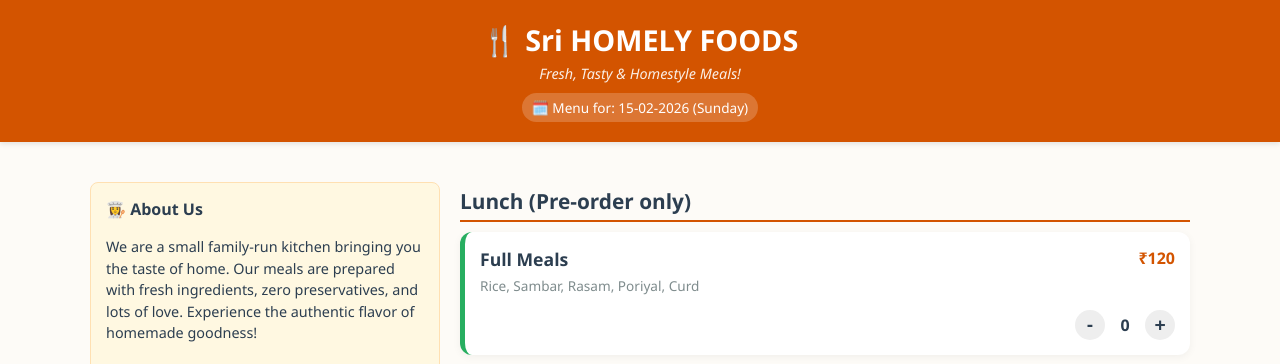
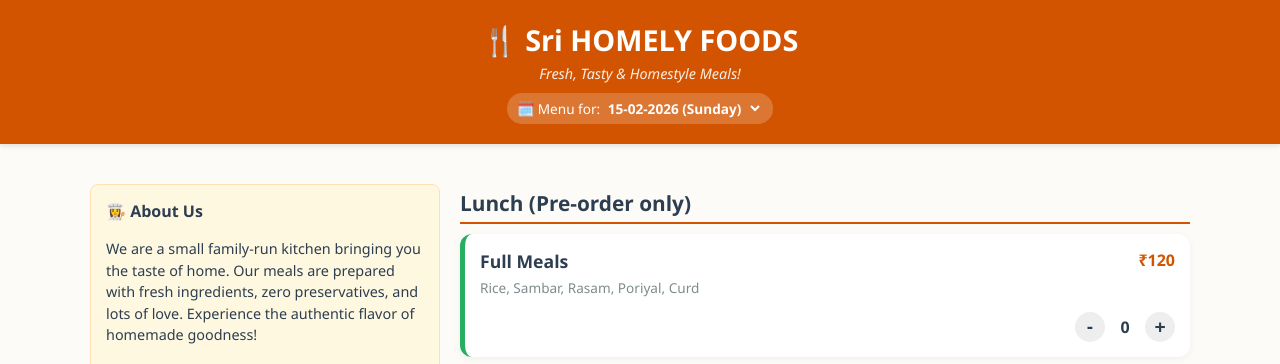
Before and after one commit to lavanyadeepak/srihomefoods, a plain HTML site: page index.html in a window 1280 px wide. Shown: the top 364 px of the page. Drawn offline with Linux system fonts and the light colour scheme.

Commit message:
support for multiple dates

```diff
--- a/assets/data/menu.json
+++ b/assets/data/menu.json
@@ -1,5 +1,7 @@
 {
   "phoneNumber": "918281575389",
+  "menus": [
+    {
       "date": "15-02-2026 (Sunday)",
       "categories": [
         {
@@ -31,4 +33,57 @@
           ]
         }
       ]
+    },
+    {
+      "date": "16-02-2026 (Monday)",
+      "categories": [
+        {
+          "title": "Breakfast (Available from 7:00 AM)",
+          "items": [
+            {
+              "id": 201,
+              "name": "Idly (4 nos)",
+              "desc": "With Chutney & Sambar",
+              "price": 60
+            },
+            {
+              "id": 202,
+              "name": "Rava Khichadi",
+              "desc": "With Chutney & Sambar",
+              "price": 60
             }
+          ]
+        },
+        {
+          "title": "Lunch",
+          "items": [
+            {
+              "id": 203,
+              "name": "Avarakkai Poricha Kuzhambu",
+              "desc": "Serves 2",
+              "price": 60
+            },
+            {
+              "id": 204,
+              "name": "Tomato Rasam",
+              "desc": "Serves 2",
+              "price": 60
+            },
+            {
+              "id": 205,
+              "name": "Chow chow Kootu",
+              "desc": "Serves 2",
+              "price": 60
+            },
+            {
+              "id": 206,
+              "name": "Beetroot Poriyal",
+              "desc": "Serves 2",
+              "price": 60
+            }
+          ]
+        }
+      ]
+    }
+  ]
+}
--- a/assets/scripts/scripts.js
+++ b/assets/scripts/scripts.js
@@ -1,6 +1,7 @@
     // --- Configuration ---
     let phoneNumber = "";
     let menuDate = "";
+    let allMenus = [];
 
     // Flattened list for logic
     let menuItems = [];
@@ -11,6 +12,7 @@
     // Initialize
     async function init() {
         const menuContainer = document.getElementById('menu-list');
+        const dateBadge = document.querySelector('.date-badge');
 
         try {
             const response = await fetch('./assets/data/menu.json');
@@ -18,11 +20,56 @@
             const data = await response.json();
 
             phoneNumber = data.phoneNumber;
-            menuDate = data.date;
-            document.querySelector('.date-badge').innerText = `🗓️ Menu for: ${menuDate}`;
-            menuContainer.innerHTML = ''; // Clear loading
+            allMenus = data.menus;
 
-            data.categories.forEach(category => {
+            // Setup Date Dropdown
+            dateBadge.innerHTML = '<span>🗓️ Menu for: </span>';
+            const dateSelect = document.createElement('select');
+            dateSelect.id = 'date-select';
+
+            // Logic to auto-select today's date
+            let initialIndex = 0;
+            const today = new Date();
+            const todayStr = `${String(today.getDate()).padStart(2, '0')}-${String(today.getMonth() + 1).padStart(2, '0')}-${today.getFullYear()}`;
+
+            allMenus.forEach((menu, index) => {
+                const option = document.createElement('option');
+                option.value = index;
+                option.innerText = menu.date;
+                dateSelect.appendChild(option);
+
+                if (menu.date.startsWith(todayStr)) {
+                    initialIndex = index;
+                }
+            });
+
+            dateSelect.value = initialIndex;
+            dateSelect.addEventListener('change', (e) => renderMenu(e.target.value));
+            dateBadge.appendChild(dateSelect);
+
+            // Render first menu
+            renderMenu(initialIndex);
+
+        } catch (e) {
+            console.error(e);
+            menuContainer.innerHTML = '<div style="text-align:center; color:red;">Failed to load menu.</div>';
+        }
+    }
+
+    function renderMenu(index) {
+        const menuContainer = document.getElementById('menu-list');
+        const menu = allMenus[index];
+        menuDate = menu.date;
+
+        // Reset State
+        menuContainer.innerHTML = '';
+        menuItems = [];
+        cart = {};
+        document.getElementById('grand-total').innerText = '0';
+        const waBtn = document.getElementById('wa-button');
+        if(waBtn) waBtn.disabled = true;
+
+        menu.categories.forEach(category => {
             // Render Category Header
             const catHeader = document.createElement('div');
             catHeader.className = 'category-header';
@@ -52,10 +99,6 @@
                 menuContainer.appendChild(itemDiv);
             });
         });
-        } catch (e) {
-            console.error(e);
-            menuContainer.innerHTML = '<div style="text-align:center; color:red;">Failed to load menu.</div>';
-        }
     }
 
     // Update Quantity Logic
@@ -93,7 +136,7 @@
         const modal = document.getElementById('order-modal');
         const summaryDiv = document.getElementById('order-summary');
 
-        let html = '';
+        let html = `<div style="text-align:center; font-weight:bold; margin-bottom:15px; color:var(--primary);">📅 Menu Date: ${menuDate}</div>`;
         let total = 0;
 
         menuItems.forEach(item => {
--- a/assets/styles/style.css
+++ b/assets/styles/style.css
@@ -275,3 +275,20 @@
             transform: scale(1.2);
             accent-color: var(--primary);
         }
+
+        /* Date Select */
+        #date-select {
+            background: transparent;
+            border: none;
+            color: white;
+            font-size: inherit;
+            font-family: inherit;
+            font-weight: bold;
+            cursor: pointer;
+            outline: none;
+        }
+
+        #date-select option {
+            color: var(--secondary);
+            background: white;
+        }
```
Lines whose indentation alone changed are shown as unchanged.
